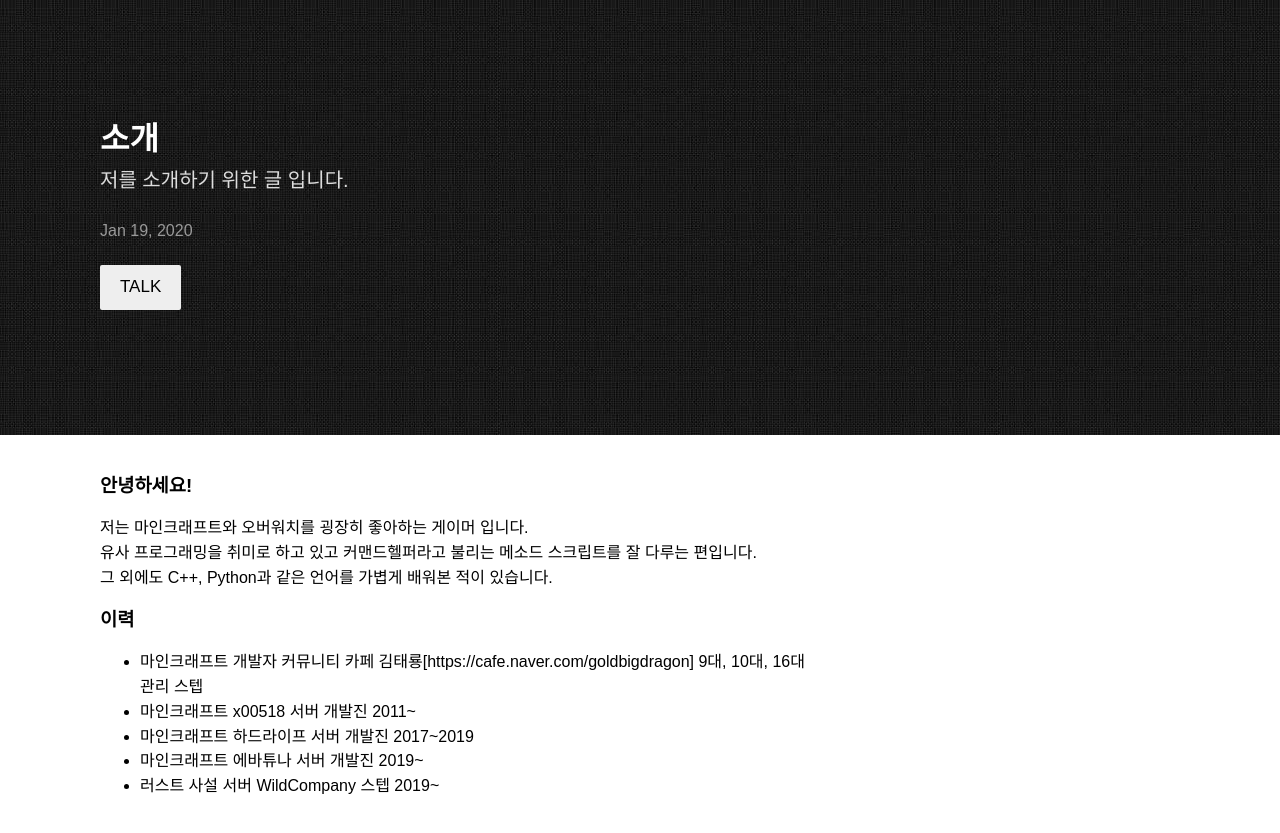
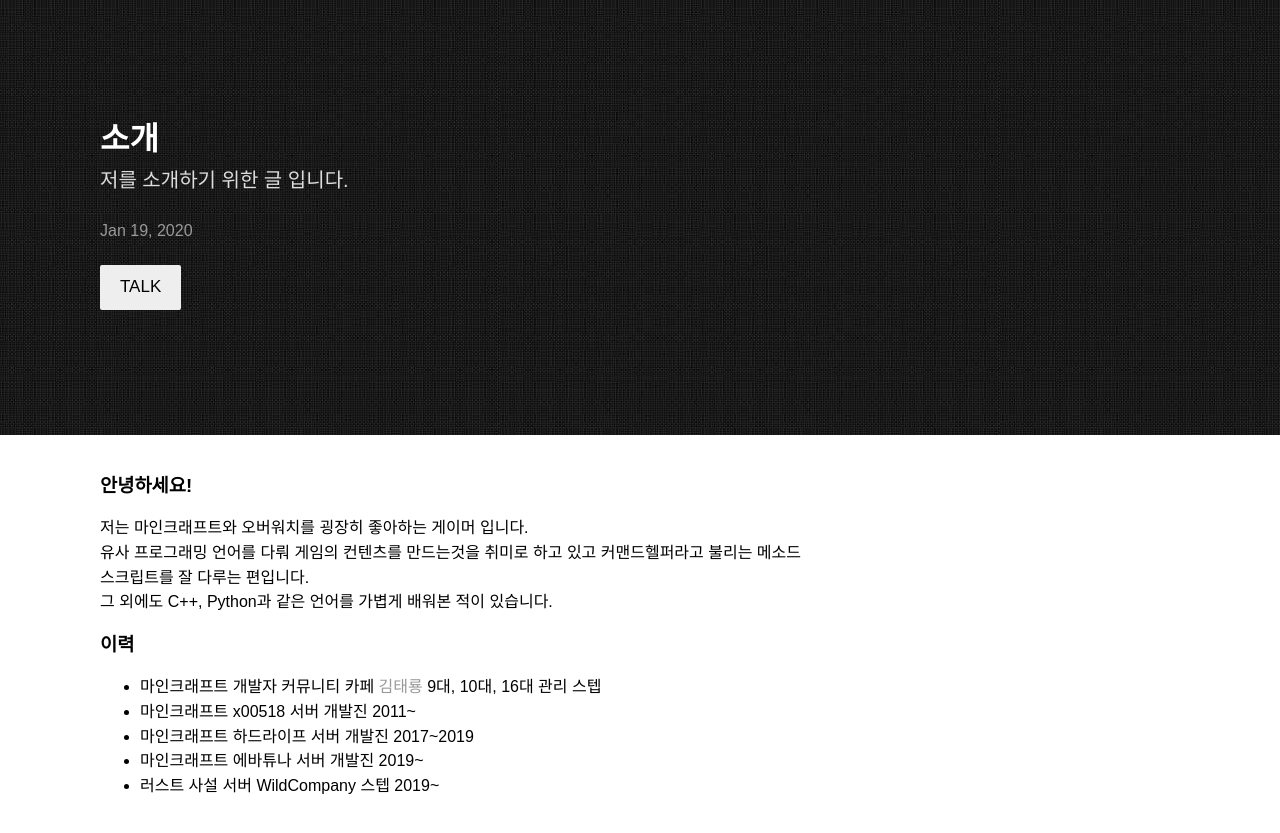
Before and after one commit to dueilee0/dueilee0.github.io, a Jekyll site: the page built from _posts/2020-01-19-소개.markdown, in a window 1280 px wide. Shown: the top 833 px of the page. Built offline with Jekyll 4.4.1, drawn with Linux system fonts in a browser that asks for light colours; some web fonts are replaced.

Commit message:
Update 2020-01-19-소개.markdown

```diff
--- a/_posts/2020-01-19-소개.markdown
+++ b/_posts/2020-01-19-소개.markdown
@@ -8,10 +8,10 @@ categories: TALK
 
 ### 안녕하세요!
 저는 마인크래프트와 오버워치를 굉장히 좋아하는 게이머 입니다. \
-유사 프로그래밍을 취미로 하고 있고 커맨드헬퍼라고 불리는 메소드 스크립트를 잘 다루는 편입니다. \
+유사 프로그래밍 언어를 다뤄 게임의 컨텐츠를 만드는것을 취미로 하고 있고 커맨드헬퍼라고 불리는 메소드 스크립트를 잘 다루는 편입니다. \
 그 외에도 C++, Python과 같은 언어를 가볍게 배워본 적이 있습니다.
 ### 이력
-- 마인크래프트 개발자 커뮤니티 카페 김태룡[https://cafe.naver.com/goldbigdragon] 9대, 10대, 16대 관리 스텝
+- 마인크래프트 개발자 커뮤니티 카페 [김태룡](https://cafe.naver.com/goldbigdragon) 9대, 10대, 16대 관리 스텝
 - 마인크래프트 x00518 서버 개발진 2011~
 - 마인크래프트 하드라이프 서버 개발진 2017~2019
 - 마인크래프트 에바튜나 서버 개발진 2019~
```
